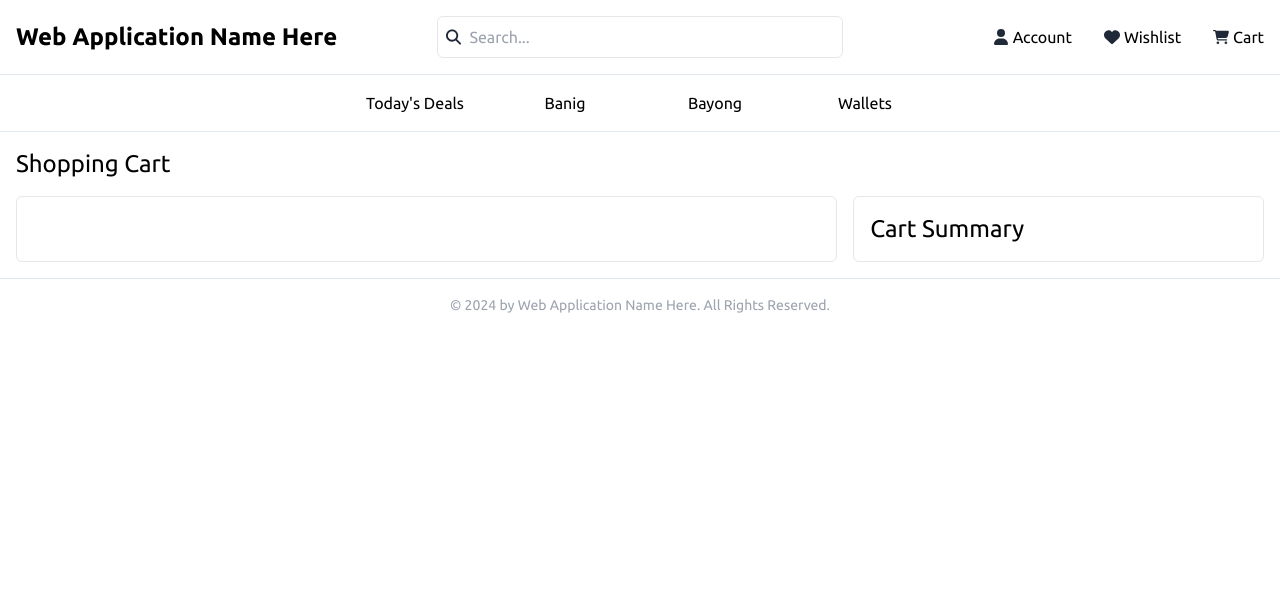
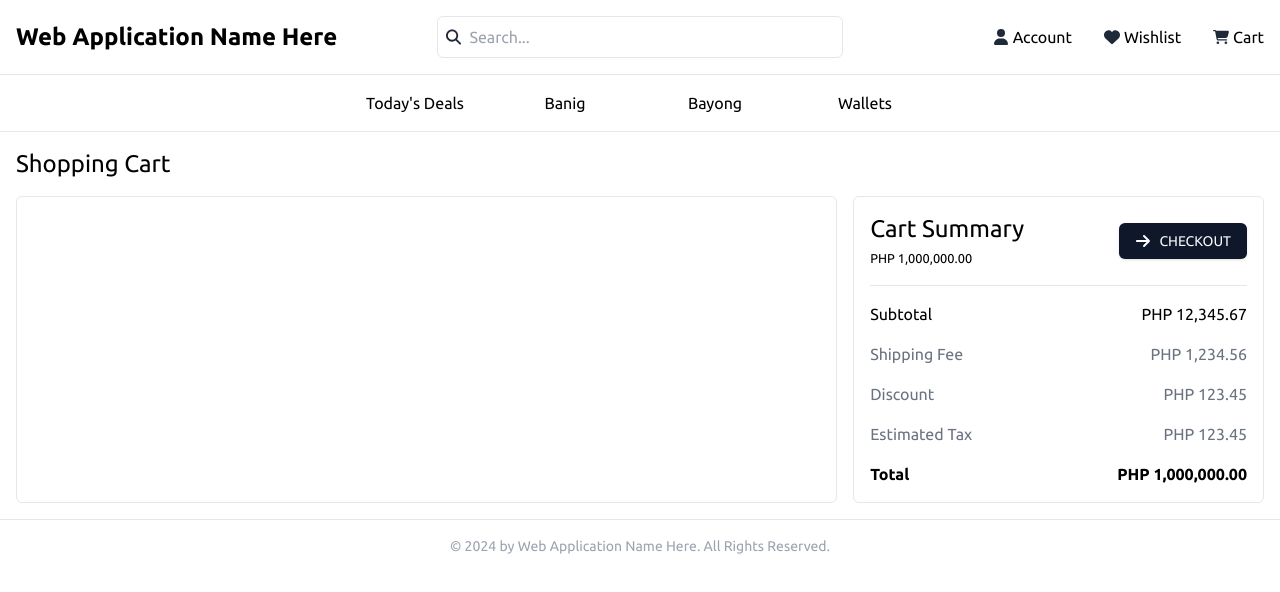
Before and after one commit to arantebw/sto-rosario-handicrafts, a Next.js app: page /cart in a window 1280 px wide. Shown: the top 592 px of the page. Built offline with nearby package versions, Linux system fonts and the light colour scheme.

Commit message:
feat(cart-summary): ✨ add ui of the cart summary header

```diff
--- a/src/app/(protected)/cart/page.tsx
+++ b/src/app/(protected)/cart/page.tsx
@@ -1,6 +1,9 @@
+import { ArrowRightIcon } from "@/components/icons";
 import NavFooter from "@/components/nav-footer";
 import NavHeader from "@/components/nav-header";
 import ShoppingCart from "@/components/shopping-cart";
+import { Button } from "@/components/ui/button";
+import { Separator } from "@/components/ui/separator";
 
 function CartPage() {
   return (
@@ -11,11 +14,43 @@ function CartPage() {
           <h2 className="text-2xl">Shopping Cart</h2>
         </div>
         <div className="flex flex-col lg:flex-row gap-4">
-          <div className="w-full lg:w-2/3 px-4 pt-4 rounded-md border">
+          <div className="w-full lg:w-2/3 md:px-4 md:pt-4 rounded-md md:border">
             <ShoppingCart />
           </div>
-          <div className="w-full lg:w-1/3 p-4 rounded-md border">
-            <h2 className="text-2xl">Cart Summary</h2>
+          <div className="w-full lg:w-1/3 md:p-4 rounded-md md:border">
+            <div className="flex flex-row justify-between items-center">
+              <div>
+                <h2 className="text-2xl">Cart Summary</h2>
+                <small>PHP 1,000,000.00</small>
+              </div>
+              <Button type="button" className="flex flex-row gap-2 uppercase">
+                <ArrowRightIcon width="16" height="16" fill="#fff" />
+                Checkout
+              </Button>
+            </div>
+            <Separator className="my-4" />
+            <div className="flex flex-col gap-4">
+              <p className="flex flex-row justify-between">
+                <span>Subtotal</span>
+                <span>PHP 12,345.67</span>
+              </p>
+              <p className="flex flex-row justify-between text-gray-500">
+                <span>Shipping Fee</span>
+                <span>PHP 1,234.56</span>
+              </p>
+              <p className="flex flex-row justify-between text-gray-500">
+                <span>Discount</span>
+                <span>PHP 123.45</span>
+              </p>
+              <p className="flex flex-row justify-between text-gray-500">
+                <span>Estimated Tax</span>
+                <span>PHP 123.45</span>
+              </p>
+              <p className="flex flex-row justify-between font-bold">
+                <span>Total</span>
+                <span>PHP 1,000,000.00</span>
+              </p>
+            </div>
           </div>
         </div>
       </main>
```
